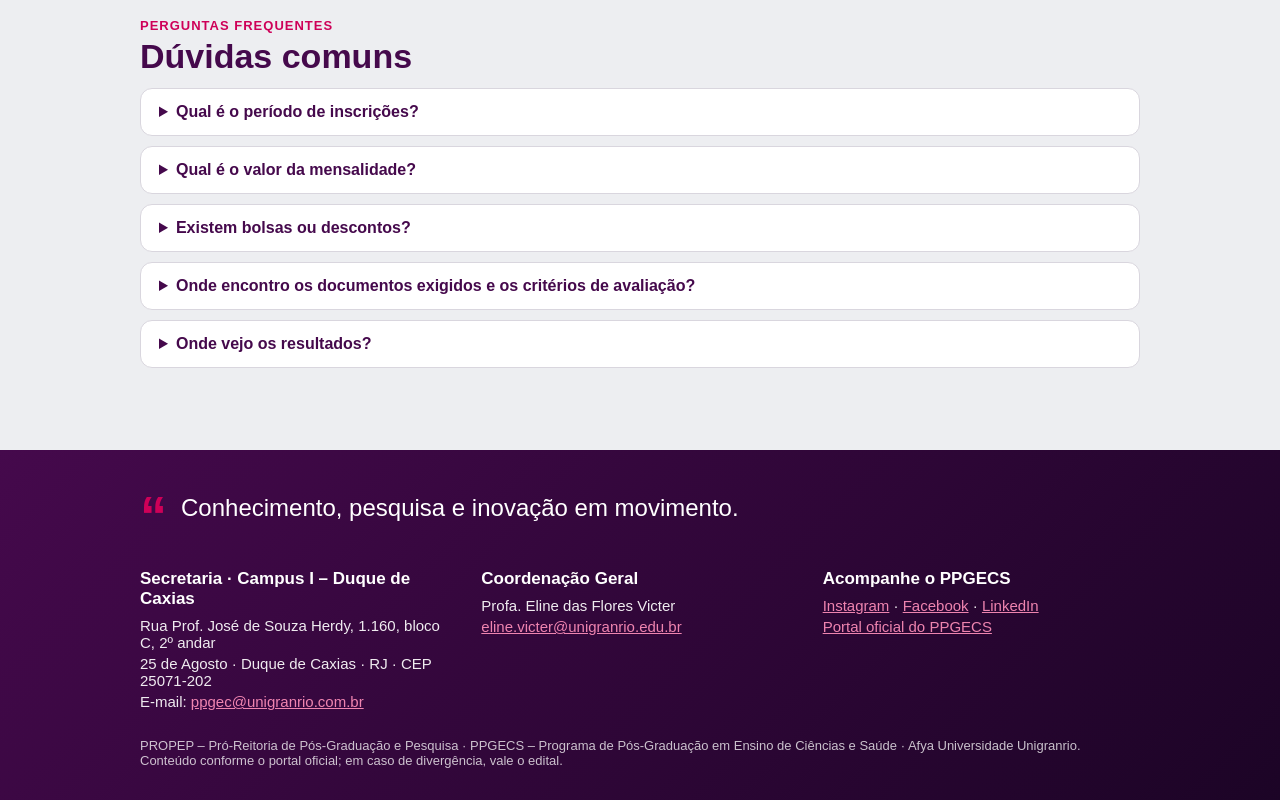
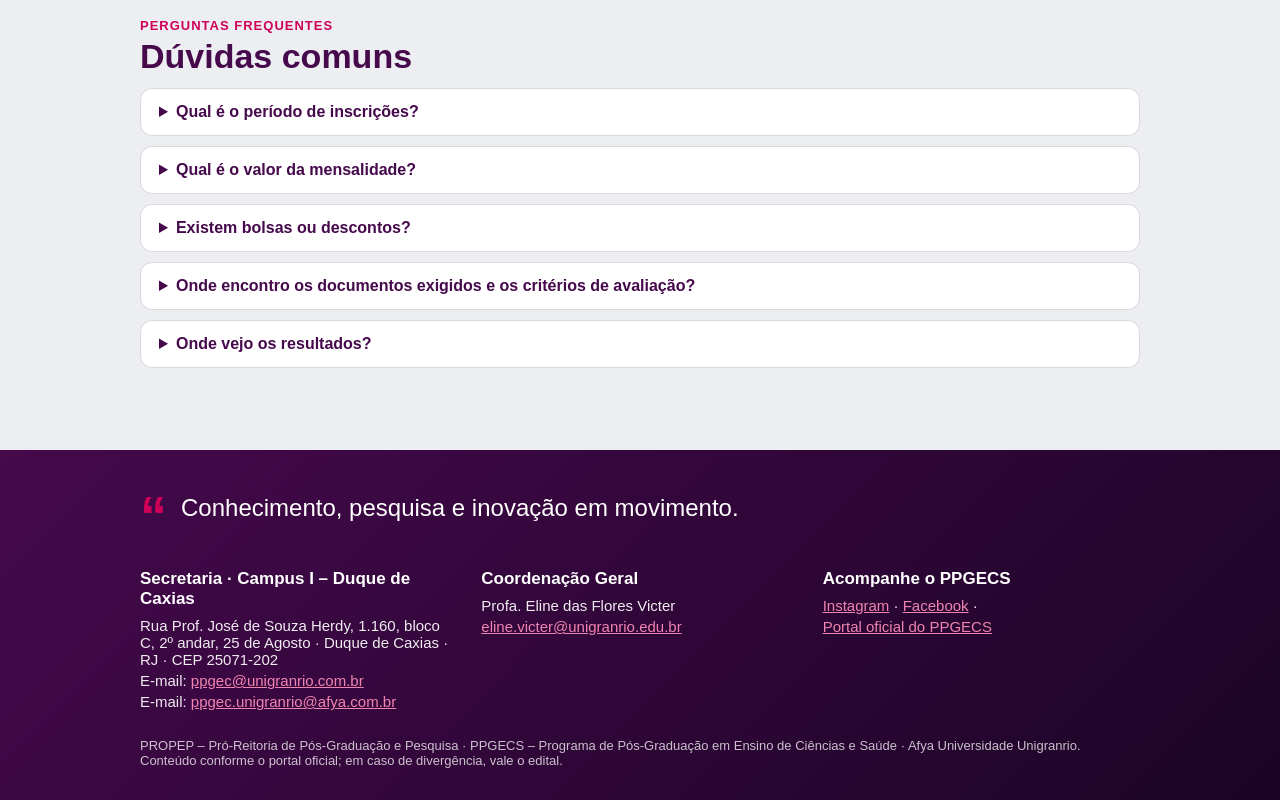
Before and after one commit to programandocomjoao/ppgecs, a plain HTML site: page index.html in a window 1280 px wide. Shown: the part 3579-4379 px from the top of the page. Drawn offline with Linux system fonts and the light colour scheme.

Commit message:
Add files via upload

```diff
--- a/index.html
+++ b/index.html
@@ -860,13 +860,13 @@ footer h3{margin:0 0 8px;font-size:17px;color:#fff}footer p{margin:4px 0;font-si
 <div class="sig"><i>“</i><span>Conhecimento, pesquisa e inovação em movimento.</span></div>
 <div class="cols">
 <div><h3>Secretaria · Campus I – Duque de Caxias</h3>
-<p>Rua Prof. José de Souza Herdy, 1.160, bloco C, 2º andar</p>
-<p>25 de Agosto · Duque de Caxias · RJ · CEP 25071-202</p>
-<p>E-mail: <a href="mailto:ppgec@unigranrio.com.br">ppgec@unigranrio.com.br</a></p></div>
+<p>Rua Prof. José de Souza Herdy, 1.160, bloco C, 2º andar, 25 de Agosto · Duque de Caxias · RJ · CEP 25071-202</p>
+<p>E-mail: <a href="mailto:ppgec@unigranrio.com.br">ppgec@unigranrio.com.br</a></p>
+<p>E-mail: <a href="mailto:ppgec.unigranrio@afya.com.br">ppgec.unigranrio@afya.com.br</a></p></div>
 <div><h3>Coordenação Geral</h3><p>Profa. Eline das Flores Victer</p>
 <p><a href="mailto:eline.victer@unigranrio.edu.br">eline.victer@unigranrio.edu.br</a></p></div>
 <div><h3>Acompanhe o PPGECS</h3>
-<p><a href="https://www.instagram.com/mestrado.ensino.unigranrio/" target="_blank" rel="noopener">Instagram</a> · <a href="https://www.facebook.com/posensino.dasciencias" target="_blank" rel="noopener">Facebook</a> · <a href="https://www.linkedin.com/company/propep-unigranrio" target="_blank" rel="noopener">LinkedIn</a></p>
+<p><a href="https://www.instagram.com/mestrado.ensino.unigranrio/" target="_blank" rel="noopener">Instagram</a> · <a href="https://www.facebook.com/posensino.dasciencias" target="_blank" rel="noopener">Facebook</a> · </p>
 <p><a href="https://portal.unigranrio.edu.br/ppgec" target="_blank" rel="noopener">Portal oficial do PPGECS</a></p></div>
 </div>
 <p class="small">PROPEP – Pró-Reitoria de Pós-Graduação e Pesquisa · PPGECS – Programa de Pós-Graduação em Ensino de Ciências e Saúde · Afya Universidade Unigranrio. Conteúdo conforme o portal oficial; em caso de divergência, vale o edital.</p>
```
